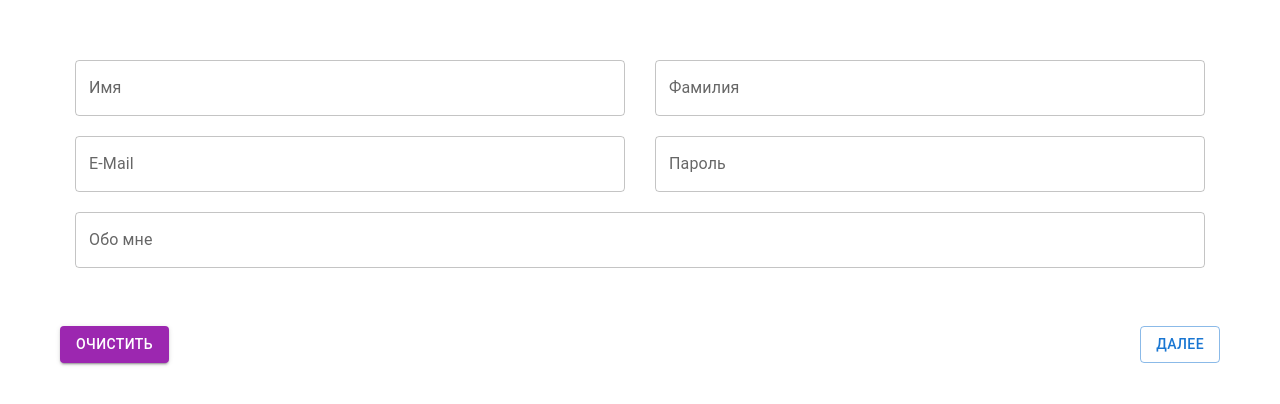
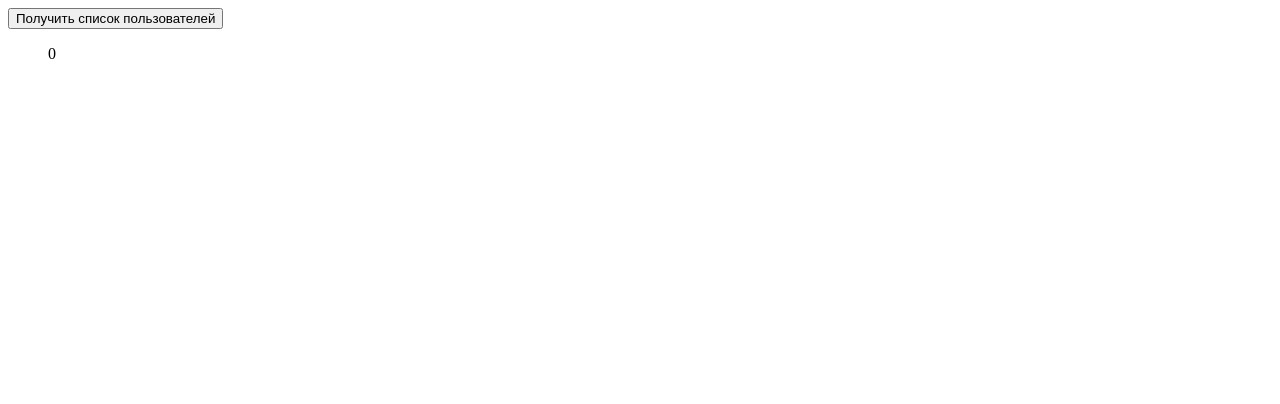
Before and after one commit to isaev-iv/githubapi-show-stats, a React (Create React App) app: page / in a window 1280 px wide. Shown: the top 404 px of the page. Built offline with nearby package versions, Linux system fonts and the light colour scheme.

Commit message:
Переписал getUsers на async/await

```diff
--- a/src/index.js
+++ b/src/index.js
@@ -1,13 +1,13 @@
 import React from "react";
 import ReactDOM from "react-dom";
-import App from "./tutorial-8/App";
-import { BrowserRouter } from "react-router-dom";
+import App from "./tutorial-9/App.js";
+// import { BrowserRouter } from "react-router-dom";
 
 ReactDOM.render(
   <React.StrictMode>
-    <BrowserRouter>
-      <App />
-    </BrowserRouter>
+    {/* <BrowserRouter> */}
+    <App />
+    {/* </BrowserRouter> */}
   </React.StrictMode>,
   document.getElementById("root")
 );
--- /dev/null
+++ b/src/tutorial-9/App.js
@@ -0,0 +1,29 @@
+import React from "react";
+
+const App = () => {
+  const [users, setUsers] = React.useState([]);
+
+  async function getUsers() {
+    try {
+      const data = await fetch(
+        "https://62487b0a20197bb46269d271.mockapi.io/userss"
+      );
+      const result = await data.json();
+      setUsers(result);
+    } catch (e) {
+      console.error(e);
+    }
+  }
+
+  return (
+    <div>
+      <button onClick={getUsers}>Получить список пользователей</button>
+      <ul>
+        {users.length &&
+          users.map((item) => <li key={item.id}>{item.name}</li>)}
+      </ul>
+    </div>
+  );
+};
+
+export default App;
```
